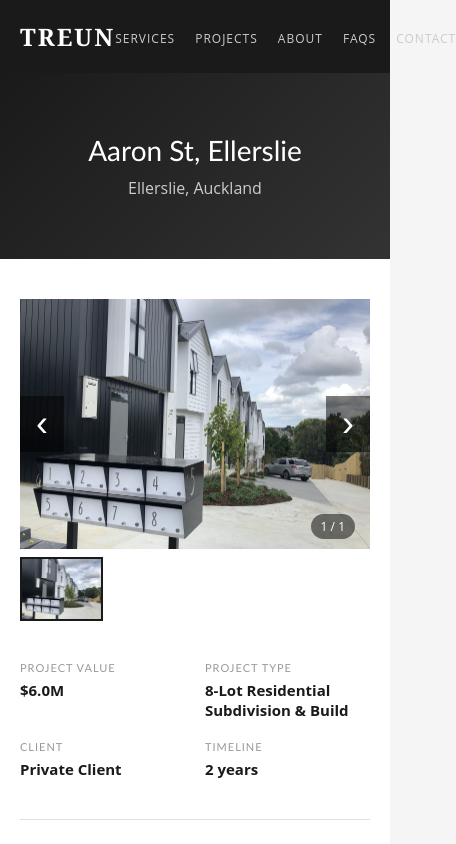
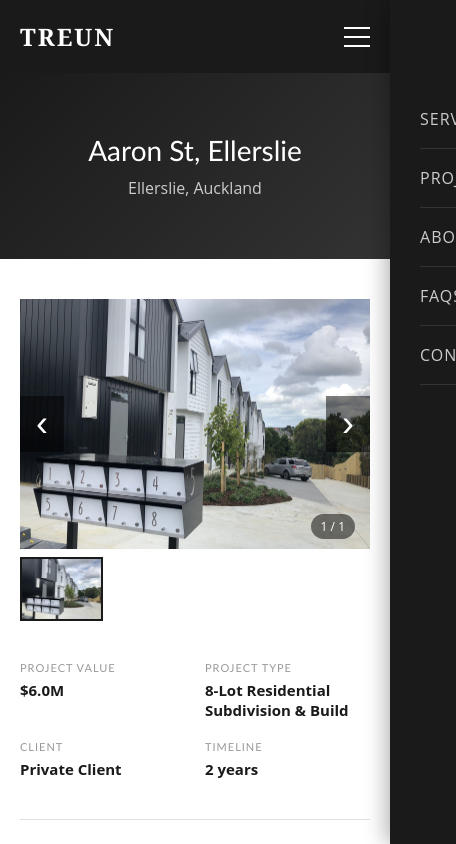
Before and after one commit to TreunLtd/treun-website, a React (Create React App) app: page /project/AARO in a window 390 px wide. Shown: the top 844 px of the page, 456 px wide, since content can reach past the window. Built offline with nearby package versions, Linux system fonts and the light colour scheme.

Commit message:
Mobile nav hamburger

```diff
--- a/src/components/Navigation.css
+++ b/src/components/Navigation.css
@@ -50,12 +50,72 @@
   color: #ffffff;
 }
 
+/* Hamburger button — hidden on desktop */
+.nav-toggle {
+  display: none;
+  flex-direction: column;
+  justify-content: space-between;
+  width: 26px;
+  height: 20px;
+  background: none;
+  border: none;
+  padding: 0;
+  cursor: pointer;
+  z-index: 200;
+}
+
+.nav-toggle span {
+  display: block;
+  width: 100%;
+  height: 2px;
+  background-color: #ffffff;
+  transition: transform 0.3s ease, opacity 0.3s ease;
+}
+
+.nav-toggle.open span:nth-child(1) {
+  transform: translateY(9px) rotate(45deg);
+}
+
+.nav-toggle.open span:nth-child(2) {
+  opacity: 0;
+}
+
+.nav-toggle.open span:nth-child(3) {
+  transform: translateY(-9px) rotate(-45deg);
+}
+
 @media (max-width: 768px) {
+  .nav-toggle {
+    display: flex;
+  }
+
   .nav-menu {
-    gap: 20px;
+    position: fixed;
+    top: 0;
+    right: 0;
+    height: 100vh;
+    width: 70%;
+    max-width: 300px;
+    flex-direction: column;
+    justify-content: flex-start;
+    gap: 0;
+    padding: 90px 30px 30px;
+    background-color: #1a1a1a;
+    transform: translateX(100%);
+    transition: transform 0.3s ease;
+    box-shadow: -4px 0 20px rgba(0, 0, 0, 0.3);
+  }
+
+  .nav-menu.open {
+    transform: translateX(0);
+  }
+
+  .nav-item {
+    padding: 18px 0;
+    border-bottom: 1px solid #333333;
   }
 
   .nav-link {
-    font-size: 12px;
+    font-size: 16px;
   }
 }
--- a/src/components/Navigation.js
+++ b/src/components/Navigation.js
@@ -1,38 +1,53 @@
-import React from 'react';
+import React, { useState } from 'react';
 import './Navigation.css';
 
 export default function Navigation() {
   const pathname = window.location.pathname;
+  const [menuOpen, setMenuOpen] = useState(false);
+
+  const closeMenu = () => setMenuOpen(false);
 
   return (
     <nav className="navigation">
       <div className="nav-container">
         <div className="nav-logo">
-          <a href="/">TREUN</a>
+          <a href="/" onClick={closeMenu}>TREUN</a>
         </div>
-        <ul className="nav-menu">
+
+        <button
+          className={menuOpen ? 'nav-toggle open' : 'nav-toggle'}
+          onClick={() => setMenuOpen(!menuOpen)}
+          aria-label="Toggle menu"
+          aria-expanded={menuOpen}
+        >
+          <span></span>
+          <span></span>
+          <span></span>
+        </button>
+
+        <ul className={menuOpen ? 'nav-menu open' : 'nav-menu'}>
           <li className="nav-item">
-            <a href="/services" className={pathname === '/services' ? 'nav-link active' : 'nav-link'}>
+            <a href="/services" onClick={closeMenu} className={pathname === '/services' ? 'nav-link active' : 'nav-link'}>
               Services
             </a>
           </li>
           <li className="nav-item">
-            <a href="/all-projects" className={pathname === '/all-projects' ? 'nav-link active' : 'nav-link'}>
+            <a href="/all-projects" onClick={closeMenu} className={pathname === '/all-projects' ? 'nav-link active' : 'nav-link'}>
               Projects
             </a>
           </li>
           <li className="nav-item">
-            <a href="/about" className={pathname === '/about' ? 'nav-link active' : 'nav-link'}>
+            <a href="/about" onClick={closeMenu} className={pathname === '/about' ? 'nav-link active' : 'nav-link'}>
               About
             </a>
           </li>
           <li className="nav-item">
-            <a href="/faq" className={pathname === '/faq' ? 'nav-link active' : 'nav-link'}>
+            <a href="/faq" onClick={closeMenu} className={pathname === '/faq' ? 'nav-link active' : 'nav-link'}>
               FAQs
             </a>
           </li>
           <li className="nav-item">
-            <a href="/contact" className={pathname === '/contact' ? 'nav-link active' : 'nav-link'}>
+            <a href="/contact" onClick={closeMenu} className={pathname === '/contact' ? 'nav-link active' : 'nav-link'}>
               Contact
             </a>
           </li>
```
